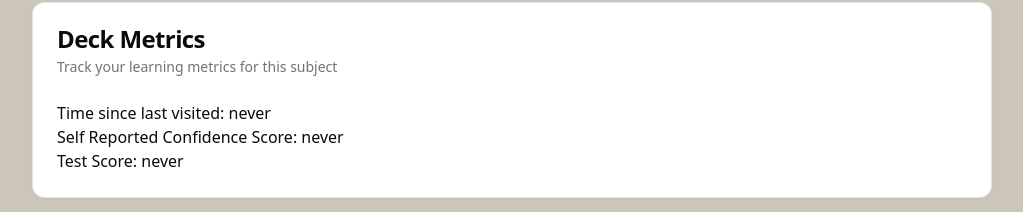
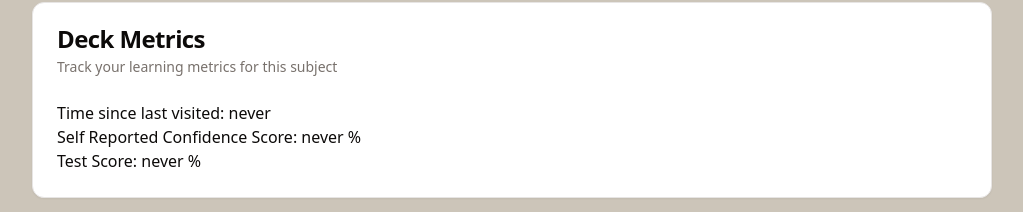
Before and after one commit to Ed-Barnes937/Flash-Alpha, a React (Vite) app: page / in a window 1280 px wide. Shown: the part 119-331 px from the top of the page, without its empty margins (128-1151 px from the left). Built offline with nearby package versions, Linux system fonts and the light colour scheme.

Commit message:
added test scores

```diff
--- a/src/routes/Flashcard/FinishedCard.tsx
+++ b/src/routes/Flashcard/FinishedCard.tsx
@@ -9,7 +9,7 @@ import { useNavigate, useSearchParams } from 'react-router-dom'
 import { z } from 'zod'
 
 const formSchema = z.object({
-  confidence: z.number().min(0).max(100),
+  confidence: z.string().min(0).max(100),
 })
 
 type FinishedCardProps = {
@@ -27,12 +27,12 @@ const FinishedCard = ({ result }: FinishedCardProps) => {
   const form = useForm<z.infer<typeof formSchema>>({
     resolver: zodResolver(formSchema),
     defaultValues: {
-      confidence: 50,
+      confidence: '50',
     },
   })
 
   function onSubmit(values: z.infer<typeof formSchema>) {
-    deckId && setConfidenceScore(deckId, values.confidence)
+    deckId && setConfidenceScore(deckId, Number.parseInt(values.confidence))
     deckId && setFlashcardScore(deckId, result)
 
     navigate(`/`)
--- a/src/routes/Flashcard/index.tsx
+++ b/src/routes/Flashcard/index.tsx
@@ -25,6 +25,7 @@ const FlashCardView = () => {
 
   const [currentCardIndex, setCurrentCardIndex] = useState(0)
   const [mode, setMode] = useState<Mode>('Question')
+  const [correctCount, setCorrectCount] = useState(0)
 
   const getText = () => {
     const card = cards[jumbledArr[currentCardIndex]]
@@ -48,10 +49,15 @@ const FlashCardView = () => {
       setMode('Finished')
       deckId && updateLastVisitedDeck(deckId)
     } else {
+      if (correct) setCorrectCount((count) => count + 1)
       deckId && updateLastVisitedCard(deckId, jumbledArr[currentCardIndex])
       setCurrentCardIndex(nextCardCount)
       setMode('Question')
     }
+  }
+
+  const getResultScore = () => {
+    return Math.floor((correctCount / jumbledArr.length) * 100)
   }
 
   return (
@@ -60,7 +66,7 @@ const FlashCardView = () => {
         <BackButton />
         <h1 className="scroll-m-20 pb-2 text-3xl font-semibold tracking-tight first:mt-0">Flashcard Revision</h1>
       </div>
-      {mode === 'Finished' && <FinishedCard result={100} />}
+      {mode === 'Finished' && <FinishedCard result={getResultScore()} />}
       {mode !== 'Finished' && (
         <Card>
           <CardHeader>
--- a/src/routes/Home/Metrics.tsx
+++ b/src/routes/Home/Metrics.tsx
@@ -17,8 +17,8 @@ const Metrics = ({ selectedDeck }: MetricsProps) => {
       </CardHeader>
       <CardContent>
         <div>Time since last visited: {deck.lastVisited?.toLocaleString() || 'never'}</div>
-        <div>Self Reported Confidence Score: {deck.confidenceScore || 'never'}</div>
-        <div>Test Score: {deck.flashcardScore || 'never'}</div>
+        <div>Self Reported Confidence Score: {deck.confidenceScore || 'never'} %</div>
+        <div>Test Score: {deck.flashcardScore || 'never'} %</div>
       </CardContent>
     </Card>
   )
```
